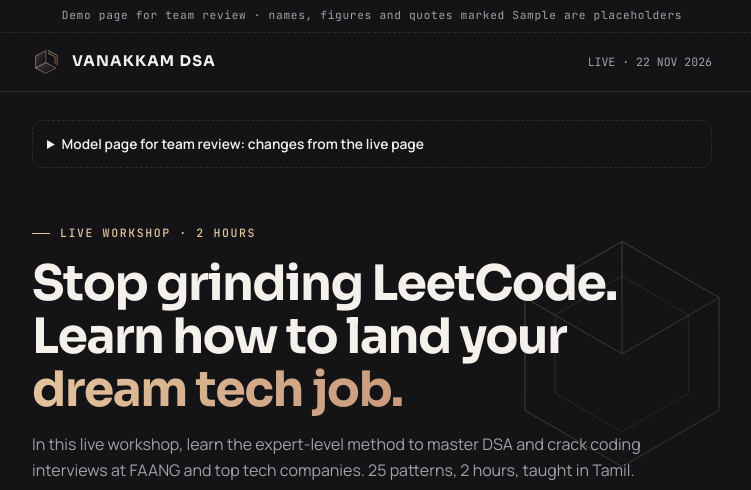
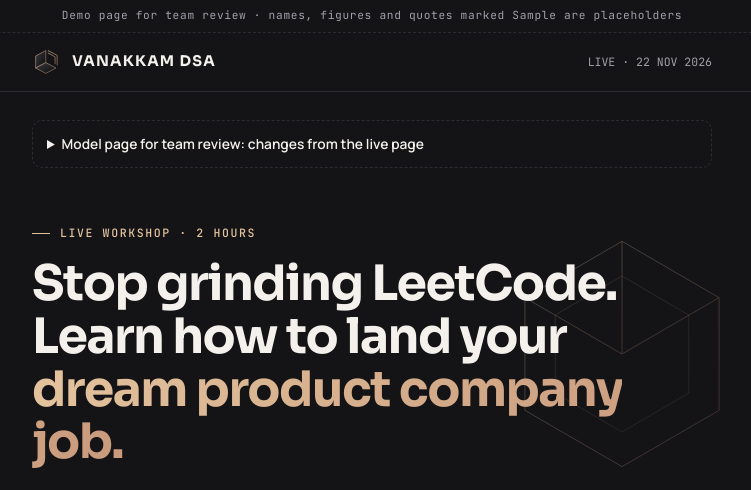
Before and after one commit to dineshkumarsd/vanakkam-dsa-webinar-demo, a plain HTML site: page index.html in a window 1280 px wide. Shown: the top 490 px of the page, without its empty margins (268-1019 px from the left). Drawn offline with Linux system fonts and the light colour scheme.

Commit message:
Headline: dream product company job
Co-Authored-By: Claude Opus 5.5 <noreply@anthropic.com>
Claude-Session: https://claude.ai/code/session_015GHcmGBmRQph8PHeijGoax

```diff
--- a/index.html
+++ b/index.html
@@ -196,7 +196,7 @@ details.q p{margin-top:8px;color:var(--muted);font-size:.94rem}
       <path d="M150 60 L227 105 L227 195 L150 240 L73 195 L73 105 Z" opacity=".5"/>
     </svg>
     <p class="label">Live workshop · 2 hours</p>
-    <h1>Stop grinding LeetCode.<br>Learn how to land your <span class="gold">dream tech job.</span></h1>
+    <h1>Stop grinding LeetCode.<br>Learn how to land your <span class="gold">dream product company job.</span></h1>
     <p class="muted">In this live workshop, learn the expert-level method to master DSA and crack coding interviews at FAANG and top tech companies. 25 patterns, 2 hours, taught in Tamil.</p>
     <dl class="facts">
       <div><dt>Date</dt><dd>Sun, 22 Nov</dd></div>
```
